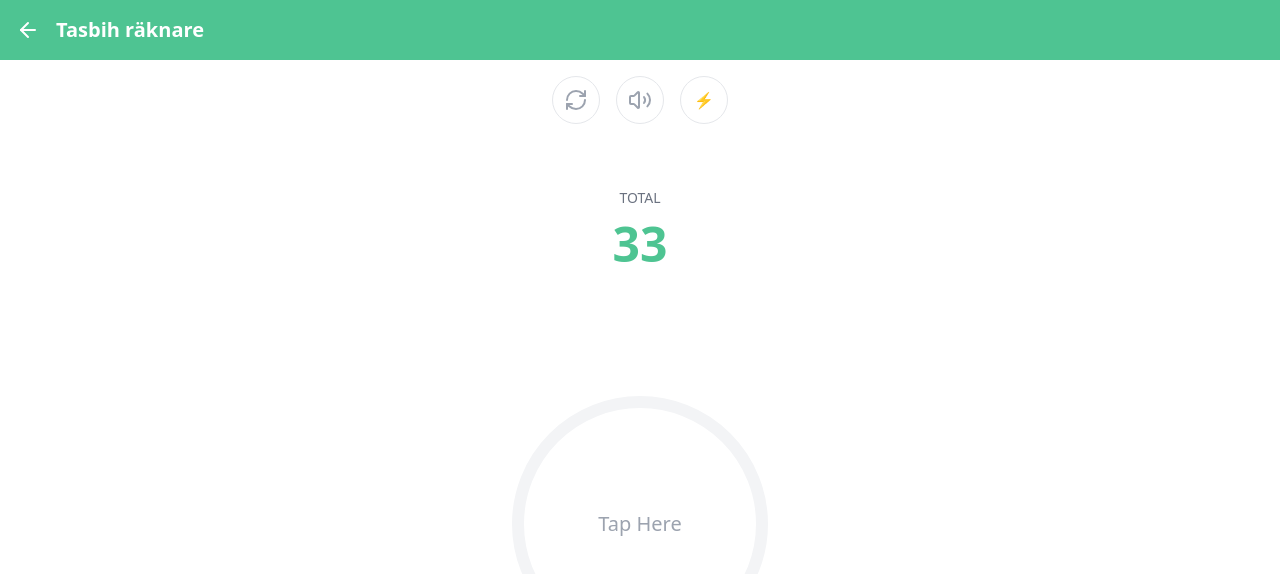
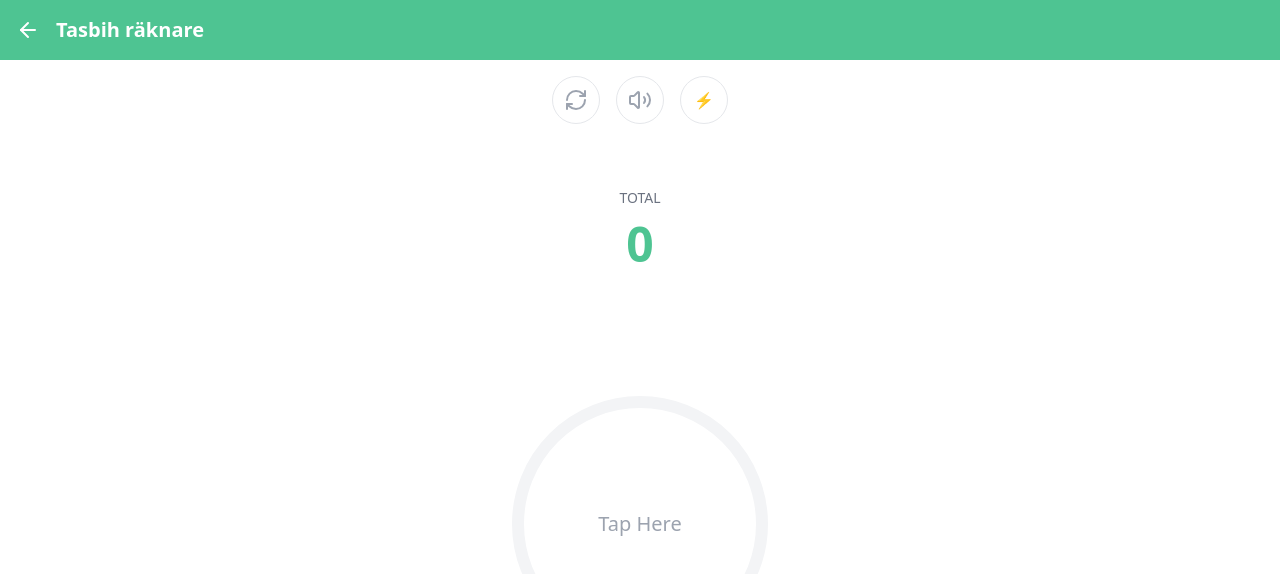
Before and after one commit to Usmanyousaf88/duapp, a React (Vite) app: page /tasbih in a window 1280 px wide. Shown: the top 574 px of the page. Built offline with nearby package versions, Linux system fonts and the light colour scheme.

Commit message:
Update Tasbih counter logic
Modify the Tasbih component to reset the count to zero when the button is pressed, while keeping the total count saved for future sessions. Ensure that the total count reflects the last saved data when the user returns.
[skip gpt_engineer]

```diff
--- a/src/pages/Tasbih.tsx
+++ b/src/pages/Tasbih.tsx
@@ -1,10 +1,17 @@
-import { useState } from "react";
+import { useState, useEffect } from "react";
 import { ArrowLeft, RefreshCw, Volume2 } from "lucide-react";
 import { Link } from "react-router-dom";
 
 const Tasbih = () => {
   const [count, setCount] = useState(0);
-  const [totalCount, setTotalCount] = useState(33);
+  const [totalCount, setTotalCount] = useState(() => {
+    const savedTotal = localStorage.getItem('tasbihTotal');
+    return savedTotal ? parseInt(savedTotal) : 0;
+  });
+
+  useEffect(() => {
+    localStorage.setItem('tasbihTotal', totalCount.toString());
+  }, [totalCount]);
 
   const handleTap = () => {
     setCount(prev => prev + 1);
```
